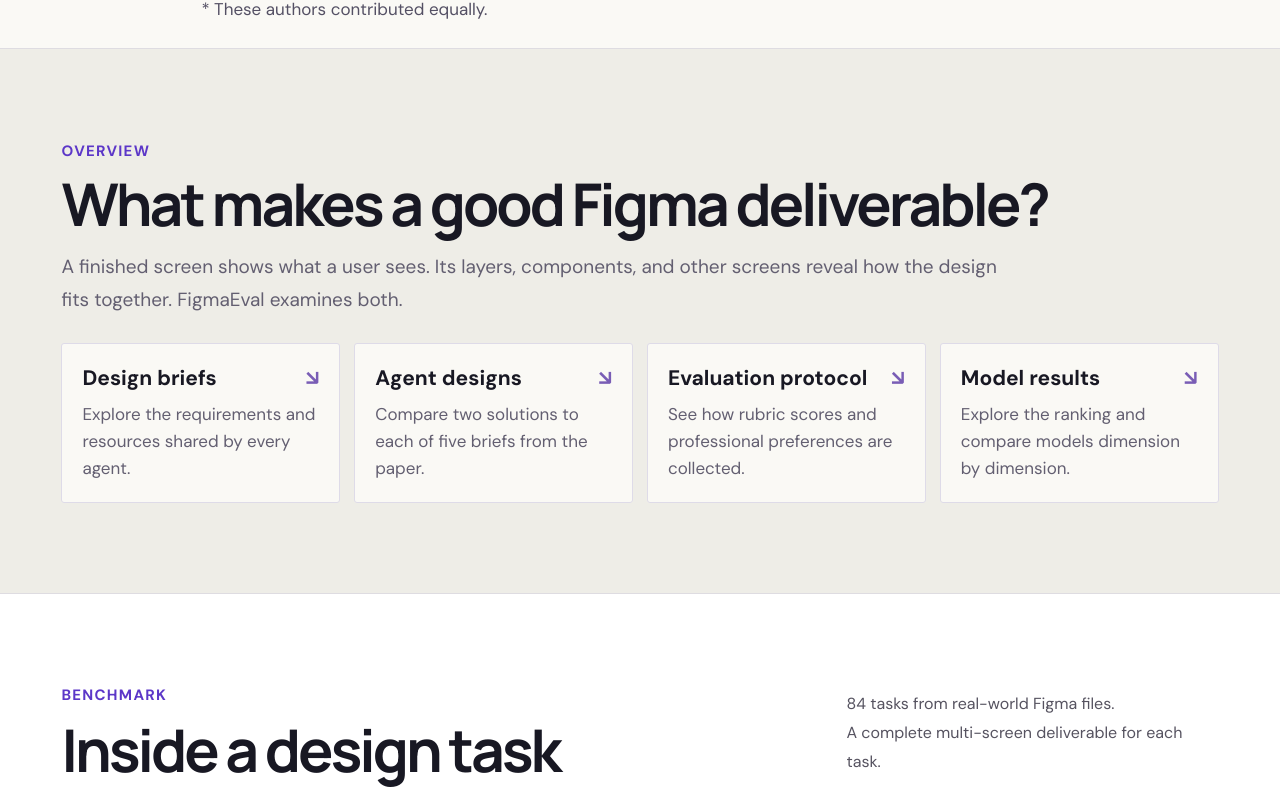
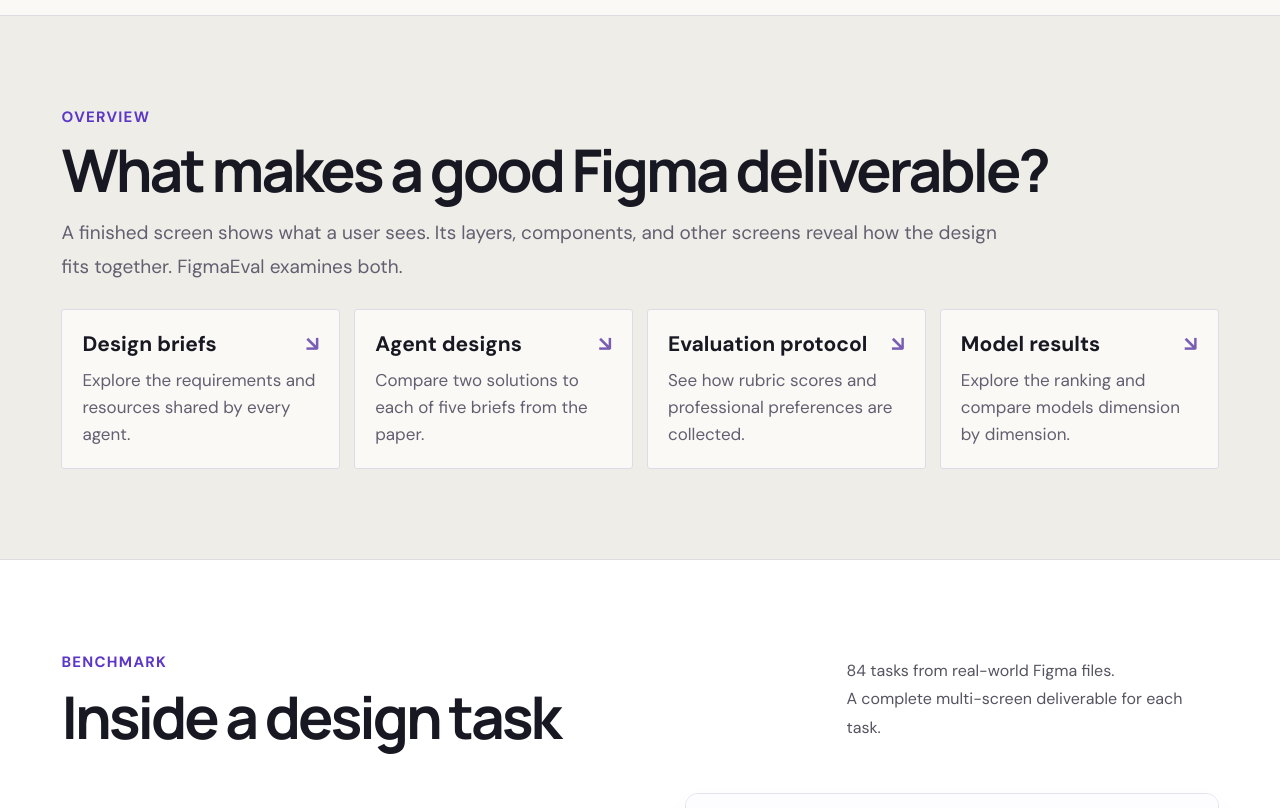
Before and after one commit to PCNNgyy/figmaeval, an Astro site: page / in a window 1280 px wide. Shown: the part 947-1755 px from the top of the page. Built offline with nearby package versions, Linux system fonts and the light colour scheme; Astro itself is replaced by a stand-in of ours.

Commit message:
Remove equal-contribution sentence from project page and paper

```diff
--- a/src/pages/index.astro
+++ b/src/pages/index.astro
@@ -108,7 +108,6 @@ const icons = {
             <span>{author.name}<sup>{author.affiliations.join(',')}{author.equalContribution && '*'}</sup>{i < project.authors.length - 1 ? ',' : ''}</span>
           ))}</p>
           <p aria-label="Affiliations">{project.affiliations.map((institution, i) => <span><sup>{i + 1}</sup>{institution}</span>)}</p>
-          <p>* These authors contributed equally.</p>
         </div>
       </div>
 
```
Also changed, not shown: 1 other file.
